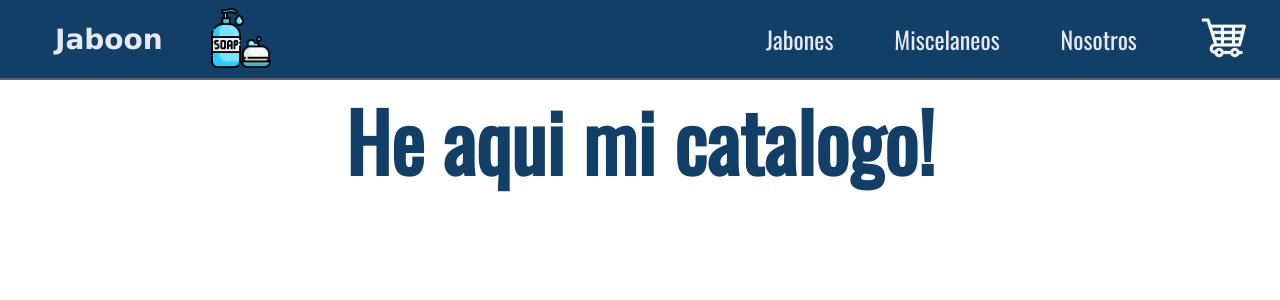
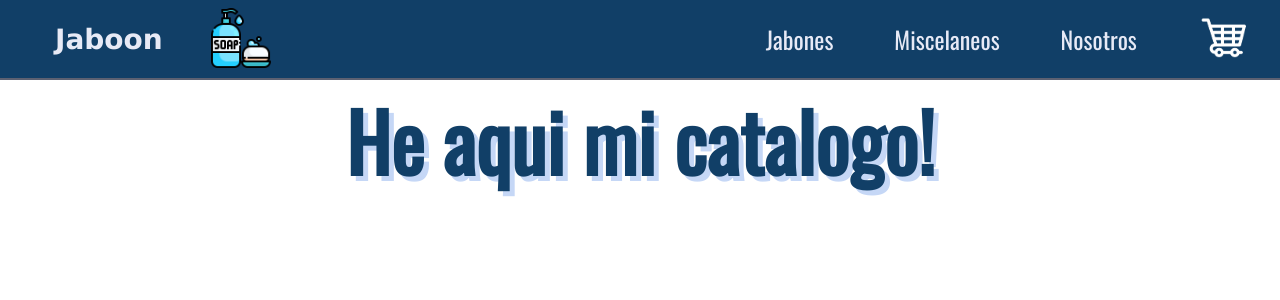
Before and after one commit to MateoBarbato/Jabon-React, a React (Create React App) app: page / in a window 1280 px wide. Shown: the top 300 px of the page. Built offline with nearby package versions, Linux system fonts and the light colour scheme.

Commit message:
Cambio de css

```diff
--- a/src/App.css
+++ b/src/App.css
@@ -162,6 +162,7 @@ nav ul li a{
   color: #113f67;
   transition: 1s ease;
   text-align: center;
+  text-shadow: 5px 5px #c5d7f6;
 }
 
 
--- a/src/component/ItemListContainer.jsx
+++ b/src/component/ItemListContainer.jsx
@@ -1,9 +1,10 @@
 import React from 'react'
 
 const ItemListContainer = props =>{
+  const {greeting} = props;
    return <>
     <section className="itemlistcontainer">
-        <h2>{props.greeting}</h2>
+        <h2>{greeting}</h2>
     </section>
     </>
 }
```
